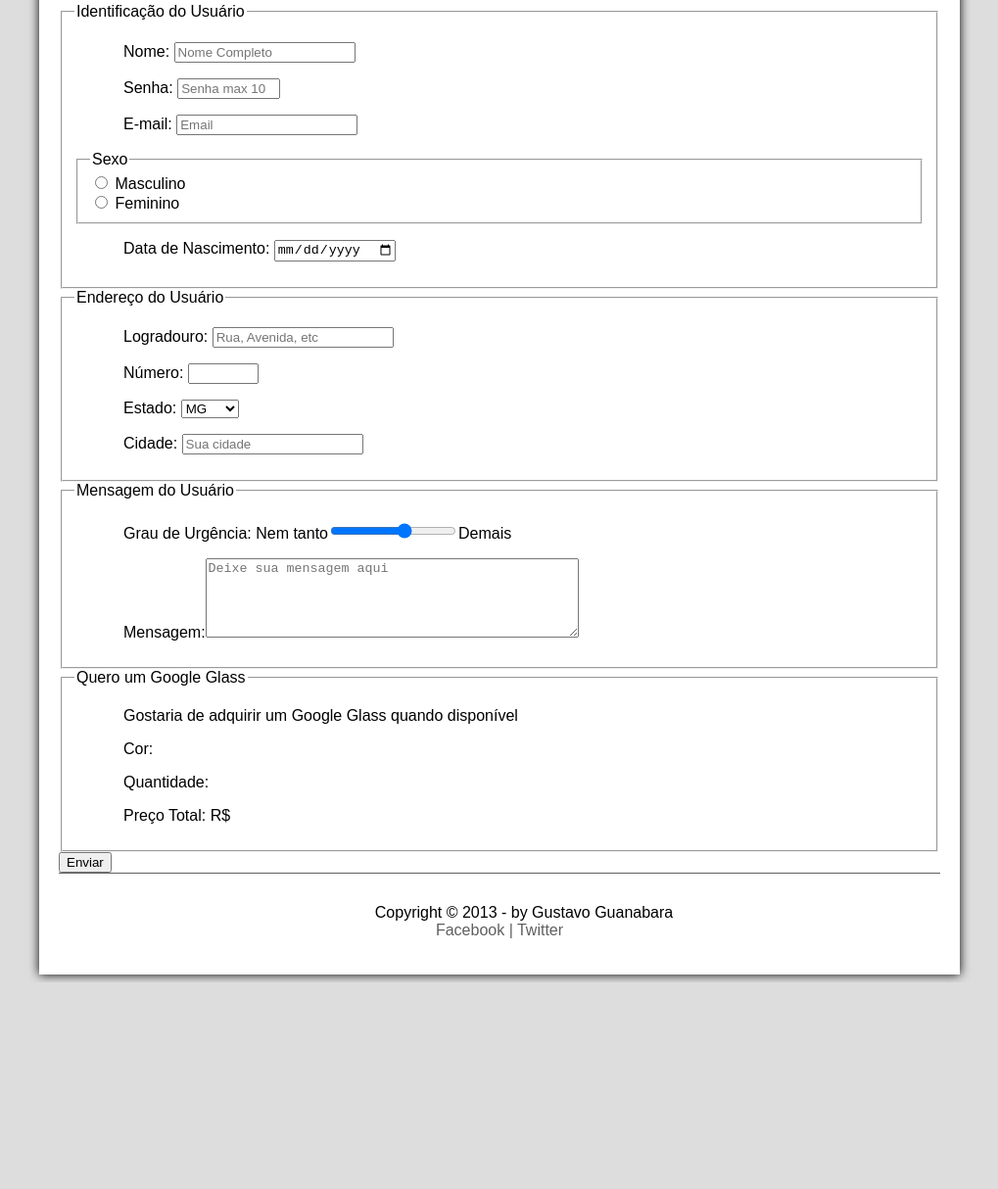
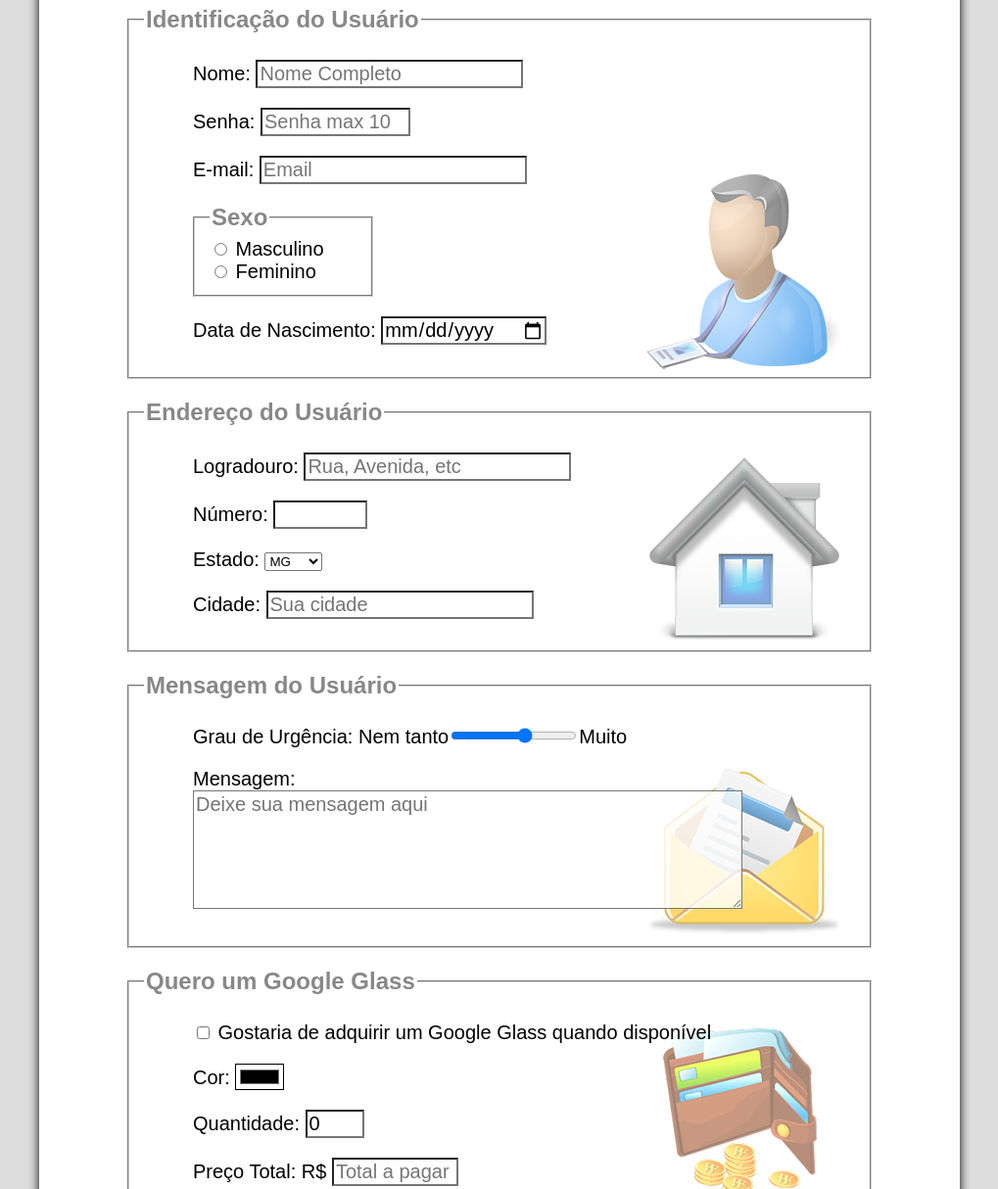
Before and after one commit to BrunoPivoto/Curso_HTML5, a plain HTML site: page fale-conosco.html in a window 1280 px wide. Shown: the part 356-1570 px from the top of the page at 98% size, without its empty margins (130-1149 px from the left). Before the commit the page ends 1359 px from the top, so only its background shows below. Drawn offline with Linux system fonts and the light colour scheme.

Commit message:
Finalizando

```diff
--- a/_css/form.css
+++ b/_css/form.css
@@ -0,0 +1,53 @@
+@charset "UTF-8";
+
+form {
+    width: 800px;
+    margin: auto;
+    font-size: 15pt;
+}
+
+input, textarea {
+    font-family: sans-serif;
+    font-weight: normal;
+    font-size: 15pt;
+    background-color: rgba(255, 255, 255, 0.8);
+}
+
+input:hover, textarea:hover{
+    background-color: #dddddd;
+
+}
+
+
+legend {
+    color: #888888;
+    font-family: sans-serif;
+    font-weight: bold;
+    font-size: 18pt;
+}
+
+fieldset {
+    border-color: #cecece;
+    margin: 20px;
+}
+
+fieldset#sexo {
+    width: 150px;
+    margin-left: 50px;
+}
+
+fieldset#usuario {
+    background: url("../_imagens/icone-contato.png") no-repeat 95% 95%;
+}
+
+fieldset#endereco {
+    background: url("../_imagens/icone-endereco.png") no-repeat 95% 95%;
+}
+
+fieldset#msg {
+    background: url("../_imagens/icone-mensagem.png") no-repeat 95% 95%;
+}
+
+fieldset#pedido {
+    background: url("../_imagens/icone-pagamento.png") no-repeat 95% 95%;
+}
--- a/fale-conosco.html
+++ b/fale-conosco.html
@@ -10,6 +10,11 @@
 <script>
     function mudaFoto ( foto ) {
         document.getElementById( "icone" ).src = foto
+    }
+    function calcTotal(){
+        var qnt = parseInt(document.getElementById('cQnt').value);
+        total = qnt*1500;
+        document.getElementById('cPreco').value = total;
     }
 </script>
 
@@ -51,7 +56,7 @@
                     </hgroup>
                 </header>
 
-                <form method="post" id="fContato" action="mailto::brunohpsr@gmail.com">
+                <form method="post" id="fContato" action="mailto::brunohpsr@gmail.com" oninput="calcTotal();">
                     <fieldset id="usuario">
                         <legend>Identificação do Usuário</legend>
                         <p><label for="cNome">Nome: </label><input type="text" name="tNome" id="cNome" size="20"
@@ -98,20 +103,19 @@
 
                     <fieldset id="msg">
                         <legend>Mensagem do Usuário</legend>
-                        <p><label for="cGrau">Grau de Urgência:</label> Nem tanto<input type="range" name="tGrau" id="cGrau" min="0" max="10" step="2">Demais</p>
-                        <p><label for="cMsg">Mensagem:</label><textarea name="tMsg" id="cMsg" cols="45" rows="5" placeholder="Deixe sua mensagem aqui"></textarea></p>
+                        <p><label for="cGrau">Grau de Urgência:</label> Nem tanto<input type="range" name="tGrau" id="cGrau" min="0" max="10" step="2">Muito</p>
+                        <p><label for="cMsg" >Mensagem: <br></label><textarea name="tMsg" id="cMsg" cols="45" rows="5" placeholder="Deixe sua mensagem aqui" style="margin-left: 50px;"></textarea></p>
                     </fieldset>
 
                     <fieldset id="pedido">
                         <legend>Quero um Google Glass</legend>
-                        <p><label for="cPedido">Gostaria de adquirir um Google Glass quando disponível</label></p>
-                        <p><label for="cCor">Cor:</label></p>
-                        <p><label for="cQnt">Quantidade:</label></p>
-                        <p><label for="cPreco">Preço Total: R$</label></p>
+                        <p> <input type="checkbox" name="tPedido" id="cPedido"> <label for="cPedido">Gostaria de adquirir um Google Glass quando disponível</label></p>
+                        <p><label for="cCor">Cor:</label> <input type="color" name="tCor" id="cCor"> </p>
+                        <p><label for="cQnt">Quantidade:</label> <input type="number" name="tQnt" id="cQnt" min="0" max="5" value="0"> </p>
+                        <p><label for="cPreco">Preço Total: R$</label> <input type="text" name="tPreco" id="cPreco" placeholder="Total a pagar" readonly size="8"></p>
                     </fieldset>
 
-
-                    <input type="button" value="Enviar">
+                    <input type="image" src="_imagens/botao-enviar.png" alt="botaEnvio">
                 </form>
             </article>
         </section>
```
